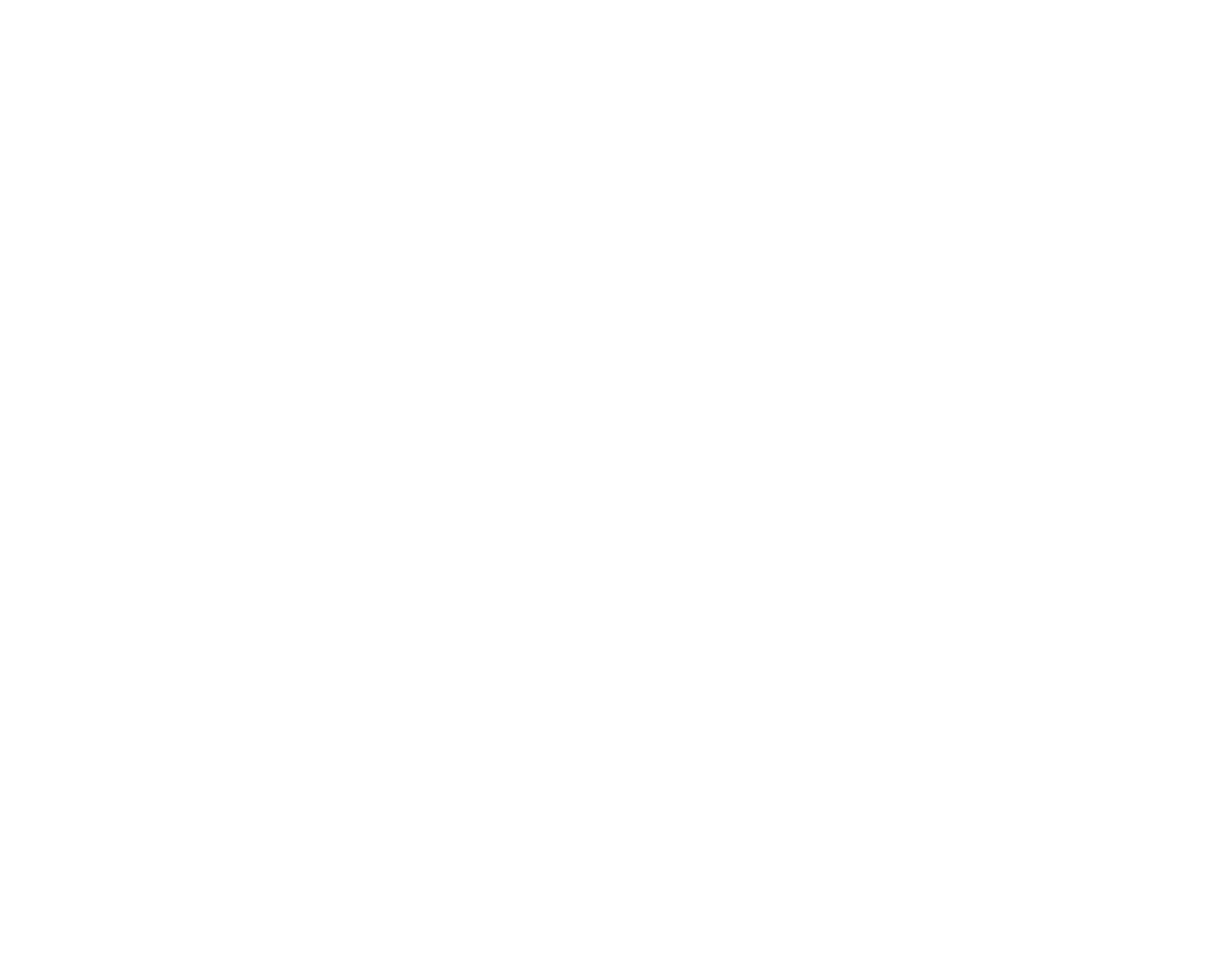
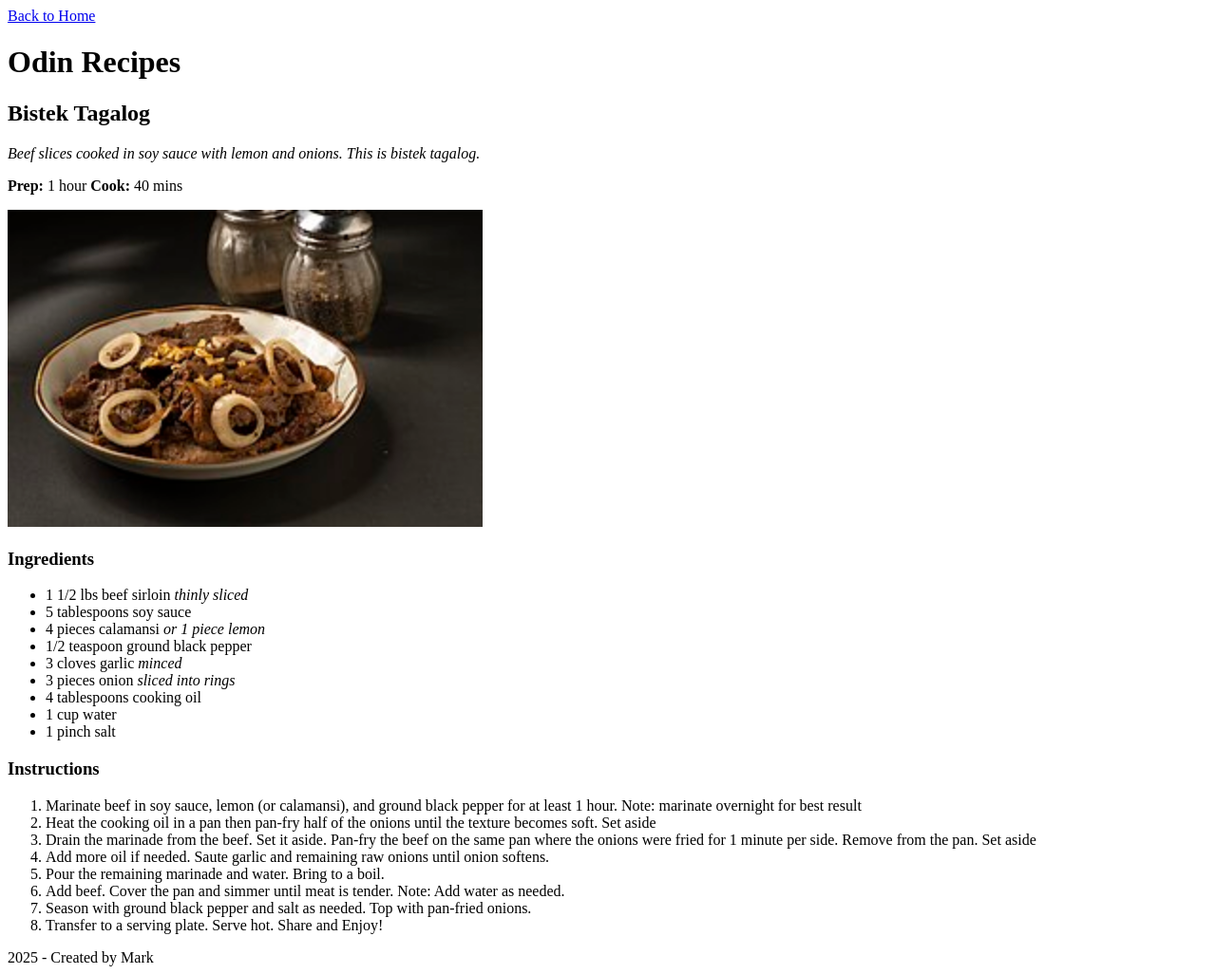
Before and after one commit to Praydchicken/odin-recipes, a plain HTML site: page recipes/bistek-tagalog.html in a window 1280 px wide. Shown: the whole page at 95% size. Before the commit the page ends 800 px from the top, so only its background shows below. Drawn offline with Linux system fonts and the light colour scheme.

Commit message:
feat(recipes): add bistek recipe page

```diff
--- a/recipes/bistek-tagalog.html
+++ b/recipes/bistek-tagalog.html
@@ -5,8 +5,47 @@
       <title>Odin Recipes | Bistek Tagalog</title>
     </head>
     <body>
-      <header></header>
-      <main></main>
-      <footer></footer>
+      <header>
+        <a href="/index.html">Back to Home</a>
+        <h1>Odin Recipes</h1>
+      </header>
+      <main>
+        <h2>Bistek Tagalog</h2>
+        <section>
+          <p><i>Beef slices cooked in soy sauce with lemon and onions. This is bistek tagalog.</i></p>
+          <p><b>Prep: </b>1 hour <b>Cook: </b>40 mins</p>
+          <img src="/images/bistek.jpg" alt="bistek tagalog served in a bowl with a ground pepper cointainer at the back" width="500">
+        </section>
+
+        <section>
+          <h3>Ingredients</h3>
+          <ul>
+            <li>1 1/2 lbs beef sirloin <em>thinly sliced</em></li>
+            <li>5 tablespoons soy sauce</li>
+            <li>4 pieces calamansi <em>or 1 piece lemon</em></li>
+            <li>1/2 teaspoon ground black pepper</li>
+            <li>3 cloves garlic <em>minced</em></li>
+            <li>3 pieces onion <em>sliced into rings</em></li>
+            <li>4 tablespoons cooking oil</li>
+            <li>1 cup water</li>
+            <li>1 pinch salt</li>
+          </ul>
+        </section>
+
+        <section>
+          <h3>Instructions</h3>
+          <ol>
+            <li>Marinate beef in soy sauce, lemon (or calamansi), and ground black pepper for at least 1 hour. Note: marinate overnight for best result</li>
+            <li>Heat the cooking oil in a pan then pan-fry half of the onions until the texture becomes soft. Set aside</li>
+            <li>Drain the marinade from the beef. Set it aside. Pan-fry the beef on the same pan where the onions were fried for 1 minute per side. Remove from the pan. Set aside</li>
+            <li>Add more oil if needed. Saute garlic and remaining raw onions until onion softens.</li>
+            <li>Pour the remaining marinade and water. Bring to a boil.</li>
+            <li>Add beef. Cover the pan and simmer until meat is tender. Note: Add water as needed.</li>
+            <li>Season with ground black pepper and salt as needed. Top with pan-fried onions.</li>
+            <li>Transfer to a serving plate. Serve hot. Share and Enjoy!</li>
+          </ol>
+        </section>
+      </main>
+      <footer>2025 - Created by Mark</footer>
     </body>
   </html>
```
